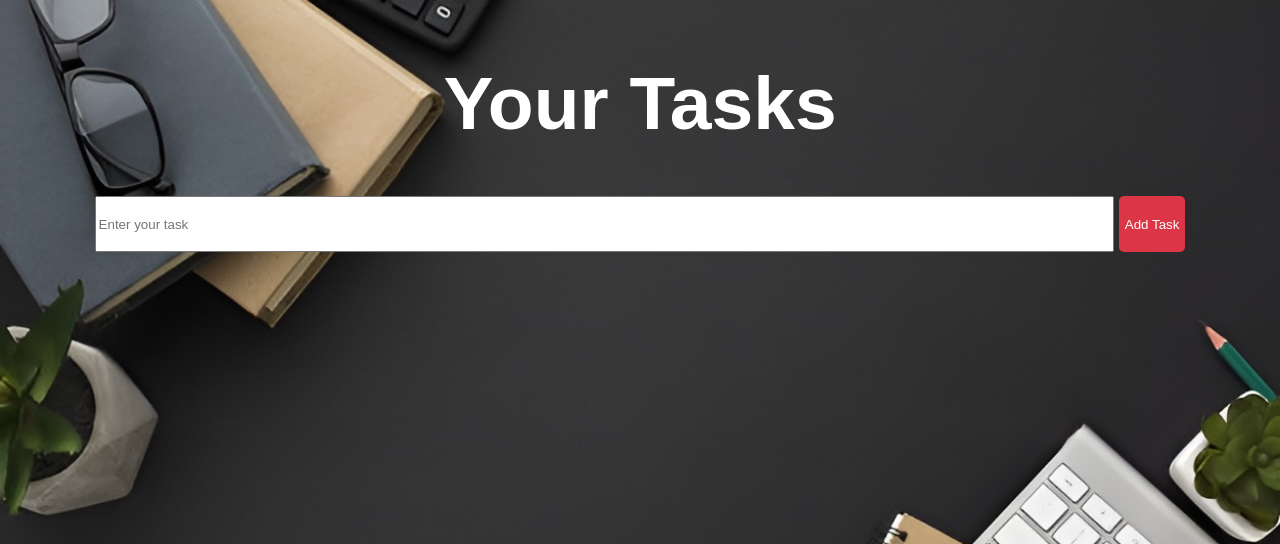
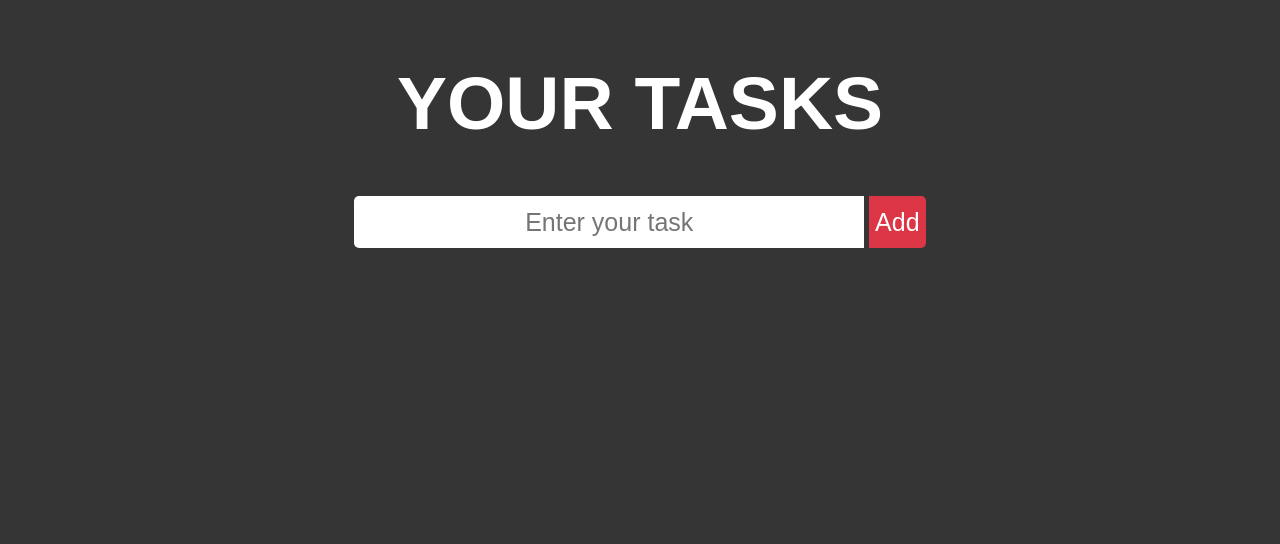
Before and after one commit to koolkusum/HackPrincetonS2024, a Python web app: template flask/templates/taskschedule.html in a window 1280 px wide. Shown: the top 544 px of the page. Run offline with Jinja, Linux system fonts and the light colour scheme; the template is opened without the code that fills it, so the values that code supplies are empty; some web fonts are replaced.

Commit message:
changed frontend of taskschedule.html

```diff
--- a/flask/templates/taskschedule.html
+++ b/flask/templates/taskschedule.html
@@ -7,17 +7,29 @@
     <title>User Tasks</title>
     <link href="https://fonts.googleapis.com/css2?family=Protest+Riot:wght@400;700&display=swap" rel="stylesheet">
     <style>
+        * {
+            border: none;
+        }
         #taskInput,
         #taskList {
-            width: 100%;
+            width: 50%;
+            text-align: center;
             display: flex;
             border-radius: 5px;
             margin-bottom: 20px;
+            margin-left: auto;
+            margin-right: auto;
+        }
+        #taskList {
+            display: flex;
+            justify-content: center;
         }
         #taskInput button {
             margin-right: auto;
+            font-size: 25px ;
             background-color: #dc3545;
-            border-radius: 5px;
+            border-top-right-radius: 5px;
+            border-bottom-right-radius: 5px;
             margin-left: 5px;
             color: white;
             border: none;
@@ -41,23 +53,29 @@
         }
 
         .delete-btn:hover {
-            color: white;
-            background-color: #dc3545;
+            color: #353535;
+            cursor: pointer;
         }
 
         .delete-btn:focus {
             outline: none;
         }
-
+        .list-group-item {
+            padding-left: 15px;
+            color: white;
+        }
         .list-group-item:hover {
-            background-color: #cce5ff !important;
+            background-color: white !important;
+            color: #353535;
         }
 
         .list-group-item .delete-btn:hover ~ * {
             background-color: transparent !important;
         }
-
-        /* Center the title */
+        .list-group {
+            text-align: center;
+            width: 100%;
+        }
         .title {
             text-align: center;
             font-family: sans-serif;
@@ -78,30 +96,50 @@
             width: 100%;
             max-width: 300px;
             margin: 0 auto;
+            border-radius: 5px;
             display: block;
+            background-color: white;
+            transition: 0.5s ease-in;
+            color: black;
+            cursor: pointer;
         }
-
+        #submitBtn button:hover {
+            background-color: #d66a75;
+            color: white;
+            transition: 0.5s;
+        }
         #task {
             margin-left: auto;
             height: 50px;
             width: 80%;
+            text-align: center;
+            border-top-left-radius: 5px;
+            border-bottom-left-radius: 5px;
+            font-size: 25px;
+        }
+
+        ul.list-group {
+            text-align: center;
         }
 
         body {
-            background-image: url("/static/images/work.jpg");
+            /* background-image: url("/static/images/work.jpg");
+             */
+             background-color: #353535;
             background-size: cover;
             background-repeat: no-repeat;
             color: white;
         }
+        .
     </style>
 </head>
 <body>
 
     <div class="container mt-4">
-        <h2 class="title">Your Tasks</h2>
+        <h2 class="title">YOUR TASKS</h2>
         <div id="taskInput" class="input-group mb-3">
             <input type="text" id="task" class="form-control" placeholder="Enter your task">
-            <button class="btn btn-primary" type="button" onclick="addTask()">Add Task</button>
+            <button class="btn btn-primary" type="button" onclick="addTask()">Add</button>
         </div>
         <div id="taskList">
             <ul id="list" class="list-group" ondrop="drop(event)" ondragover="allowDrop(event)"></ul>
```
Also changed, not shown: flask/token.json (added, +1 -0 lines).
